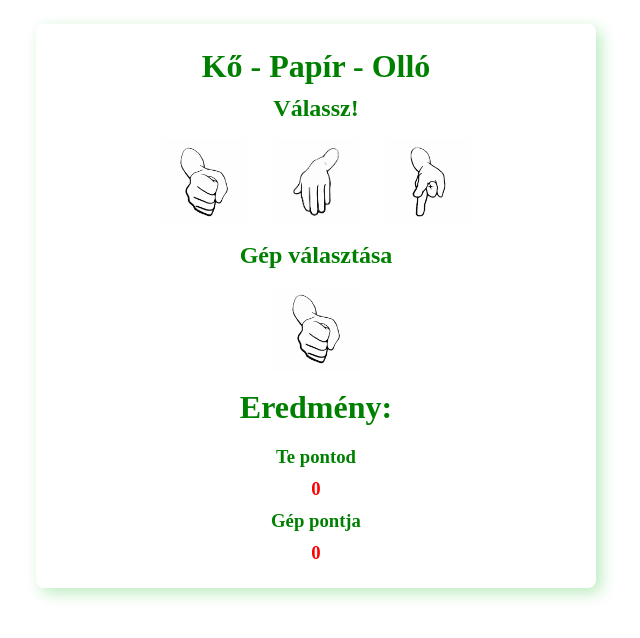
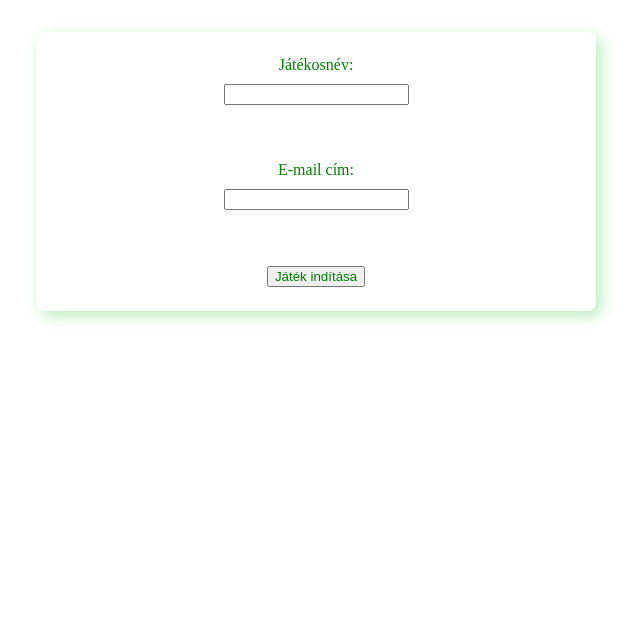
Before and after one commit to damikovacs/koPapirOllo, a plain HTML site: page index.html in a window 1280 px wide. Shown: the whole page, without its empty margins (324-964 px from the left). Drawn offline with Linux system fonts and the light colour scheme.

Commit message:
urlap, jatekosnev

```diff
--- a/index.html
+++ b/index.html
@@ -8,7 +8,33 @@
     <script src="program.js"></script>
 </head>
 <body>
-    <div class="main">
+    <form id="regisztracio" onsubmit="return regisztracio(event)">
+        <label>Játékosnév:</label>
+        <input
+            id="nev"
+            type="text"
+            pattern="[a-zA-ZáéíóöőúüűÁÉÍÓÖŐÚÜŰ]{8,20}"
+            minlength="8"
+            maxlength="20"
+            title="A játékosnév 8-20 karakter lehet, és csak betűket tartalmazhat."
+            required
+        >
+
+        <br><br>
+
+        <label>E-mail cím:</label>
+        <input
+            type="email"
+            title="Adj meg egy érvényes e-mail címet!"
+            required
+        >
+
+        <br><br>
+
+        <button type="submit">Játék indítása</button>
+    </form>
+
+    <div id="main" class="main" style="display: none;">
         <h1>Kő - Papír - Olló</h1>
         <h2>Válassz!</h2>
         <div class="kepek">
@@ -22,7 +48,7 @@
         </div>
         <h1>Eredmény:</h1>
         <h3 id="eredmeny"></h3>
-        <h3>Te pontod</h3>
+        <h3 id="jatekosNev">Játékos neve</h3>
         <h3 id="tePontod">0</h3>
         <h3>Gép pontja</h3>
         <h3 id="gepPontja">0</h3>
--- a/program.js
+++ b/program.js
@@ -36,3 +36,16 @@ function jatek(elem) {
         pontElem.textContent = Number(pontElem.textContent) + 1;
     }
 }
+
+function regisztracio(event) {
+    event.preventDefault();
+
+    let nev = document.getElementById("nev").value;
+
+    document.getElementById("jatekosNev").innerText =
+        nev + " pontja";
+
+    document.getElementById("regisztracio").style.display = "none";
+
+    document.getElementById("main").style.display = "block";
+}
--- a/style.css
+++ b/style.css
@@ -1,11 +1,11 @@
 * {
     box-sizing: border-box;
-    margin: 0;
+    margin: 0 auto;
     color: green;
 }
 body {
     min-height: 100vh;
-    padding: 24px 16px;
+    padding: 32px 24px;
 }
 .main {
     display: flex;
@@ -79,3 +79,15 @@ body {
         width: 64px;
     }
 }
+
+#regisztracio {
+    display: flex;
+    flex-direction: column;
+    align-items: center;
+    gap: 10px;
+    width: min(100%, 560px);
+    padding: 24px 16px;
+    text-align: center;
+    box-shadow: 5px 5px 15px 0px rgba(21, 188, 32, 0.29);
+    border-radius: 8px;
+}
```
